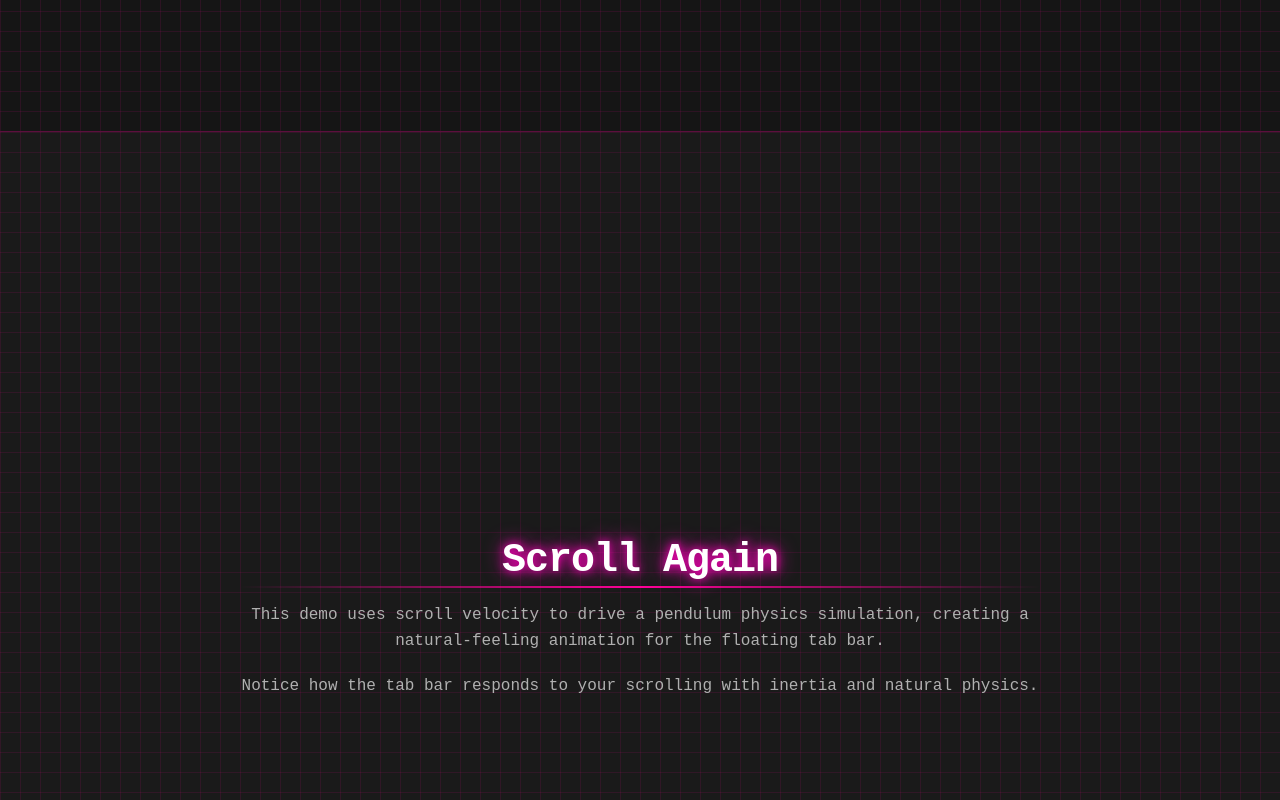
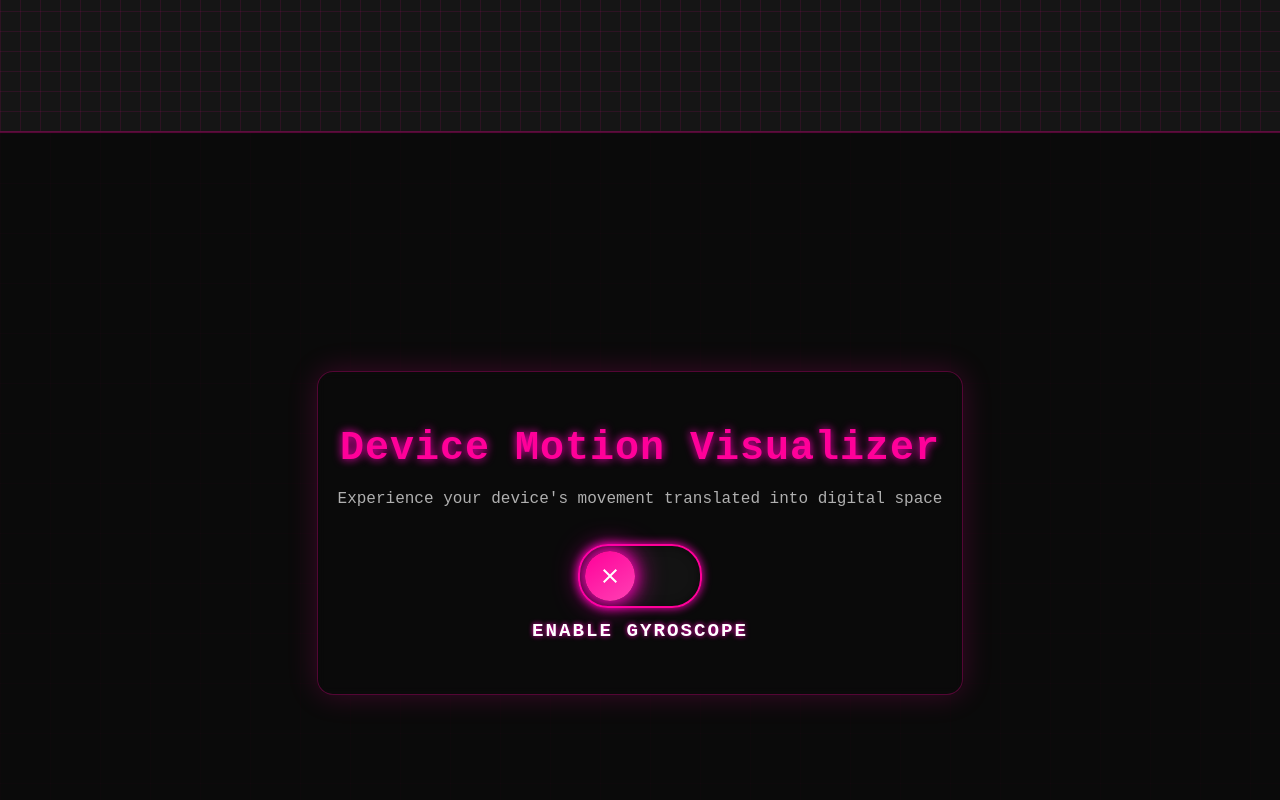
Before and after one commit to samipe/ai-doodle, a React (Vite) app: page / in a window 1280 px wide. Shown: the part 2820-3620 px from the top of the page. Built offline with nearby package versions, Linux system fonts and the light colour scheme.

Commit message:
manual: Update App.tsx

```diff
--- a/src/App.tsx
+++ b/src/App.tsx
@@ -44,14 +44,6 @@ const AppContent = () => {
         </div>
       </section>
 
-      <section className="section">
-        <div className="content">
-          <h1>Scroll Again</h1>
-          <p>This demo uses scroll velocity to drive a pendulum physics simulation, creating a natural-feeling animation for the floating tab bar.</p>
-          <p>Notice how the tab bar responds to your scrolling with inertia and natural physics.</p>
-        </div>
-      </section>
-
       <Gyroscope
         enabled={gyroscope.gyroState.enabled}
         alpha={gyroscope.gyroState.alpha}
```
